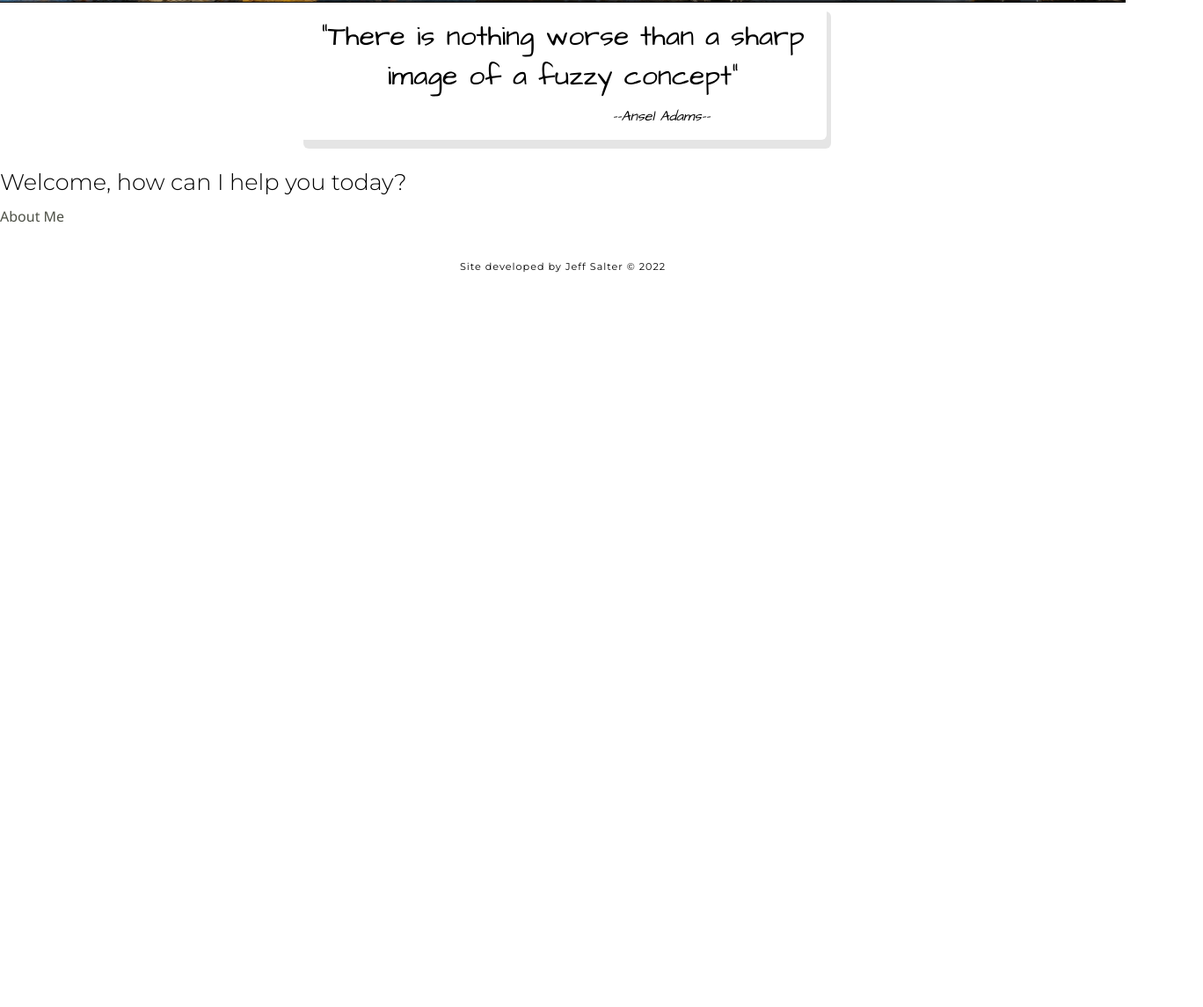
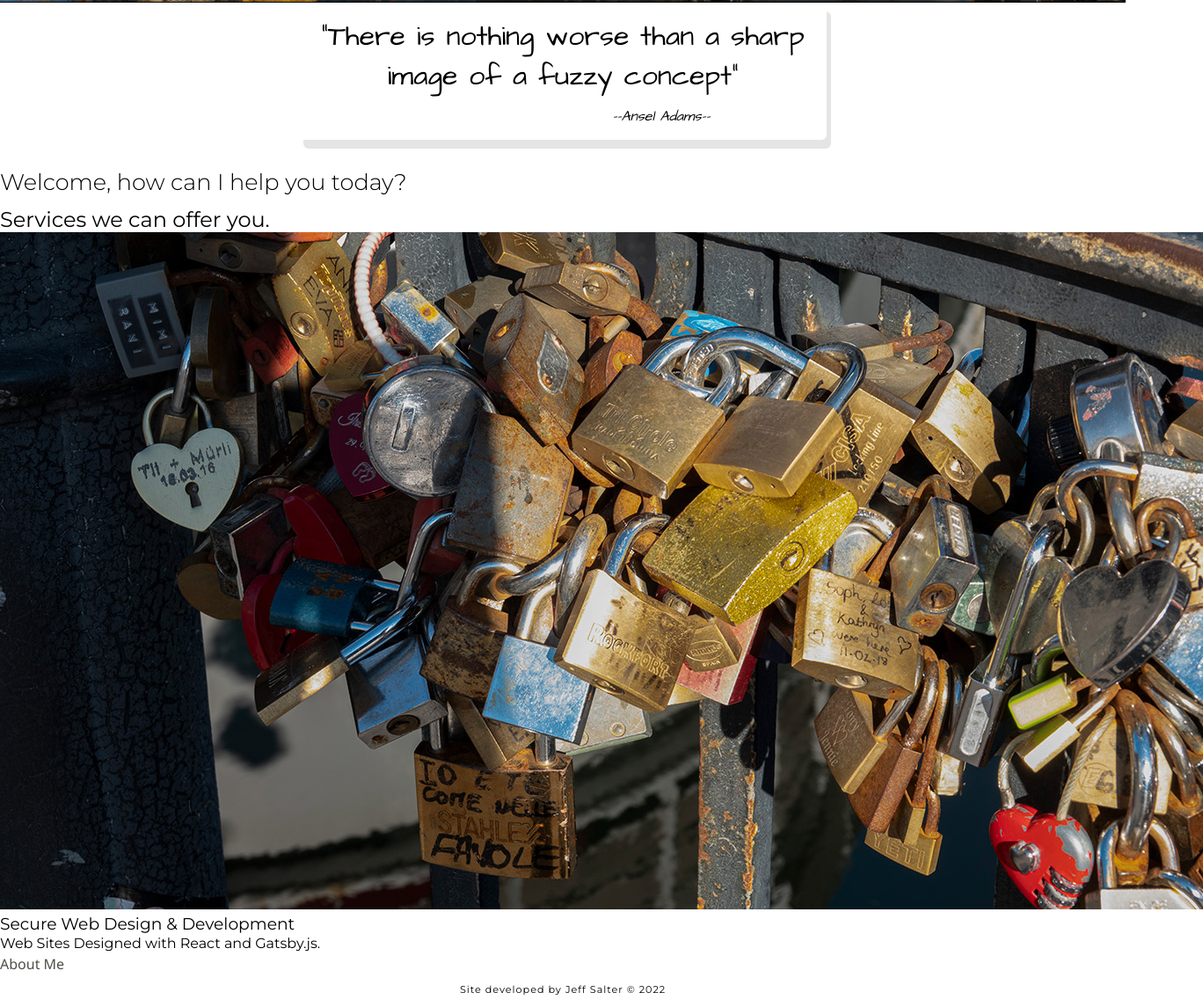
Before and after one commit to Goldfinger63/salter-02, a Gatsby site: page / in a window 1280 px wide. Shown: the part 477-1622 px from the top of the page at 88% size, 1368 px wide, since content can reach past the window. Before the commit the page ends 800 px from the top, so only its background shows below. Built offline with nearby package versions, Linux system fonts and the light colour scheme; Gatsby itself is replaced by a stand-in of ours.

Commit message:
card commit

```diff
--- a/gatsby-config.js
+++ b/gatsby-config.js
@@ -7,7 +7,9 @@ module.exports = {
     author: "Jeff Salter"
   },
   plugins: [
-
+    `gatsby-plugin-image`,
+    `gatsby-plugin-sharp`,
+    `gatsby-transformer-sharp`,
     "gatsby-transformer-remark",
     {
       resolve: `gatsby-source-filesystem`,
--- a/package.json
+++ b/package.json
@@ -17,8 +17,11 @@
   "dependencies": {
     "gatsby": "^4.15.2",
     "gatsby-plugin-google-fonts": "^1.0.1",
-    "gatsby-source-filesystem": "^4.15.0",
+    "gatsby-plugin-image": "^2.16.0",
+    "gatsby-plugin-sharp": "^4.16.0",
+    "gatsby-source-filesystem": "^4.16.0",
     "gatsby-transformer-remark": "^5.15.1",
+    "gatsby-transformer-sharp": "^4.16.0",
     "react": "^18.1.0",
     "react-dom": "^18.1.0"
   }
--- /dev/null
+++ b/src/components/card.js
@@ -0,0 +1,11 @@
+import React from "react";
+
+const Card = props => (
+    <div className="Card">
+        <img src={props.image} />
+        <h3>{props.title}</h3>
+        <p>{props.text}</p>
+    </div>
+)
+
+export default Card
--- a/src/pages/index.js
+++ b/src/pages/index.js
@@ -4,6 +4,8 @@ import { Link } from 'gatsby'
 import Layout from "../components/layout"
 import { quoteFont, quoteBlock, quoteAuthor } from "../components/index.module.css"
 import { blogTitle } from "../components/blogpost.module.css"
+import Card from "../components/card"
+
 
 //Step 2: Define your component
 const IndexPage = () => {
@@ -18,9 +20,16 @@ const IndexPage = () => {
       <h1 className={blogTitle}>Welcome, how can I help you today?</h1>
 
 
-      <div className="Card">
+      <div className="Cards">
+        <h2>Services we can offer you.</h2>
+        <Card
+          title="Secure Web Design & Development"
+          text="Web Sites Designed with React and Gatsby.js."
+          image={require('../images/copenhagen-locks.jpg')} />
+
         </div>
       <Link to="/about">About Me</Link>
+
     </main>
     </Layout>
   )
```
Also changed, not shown: src/images/._copenhagen-locks.jpg (added), src/images/copenhagen-locks.jpg (added), 1 other file.
